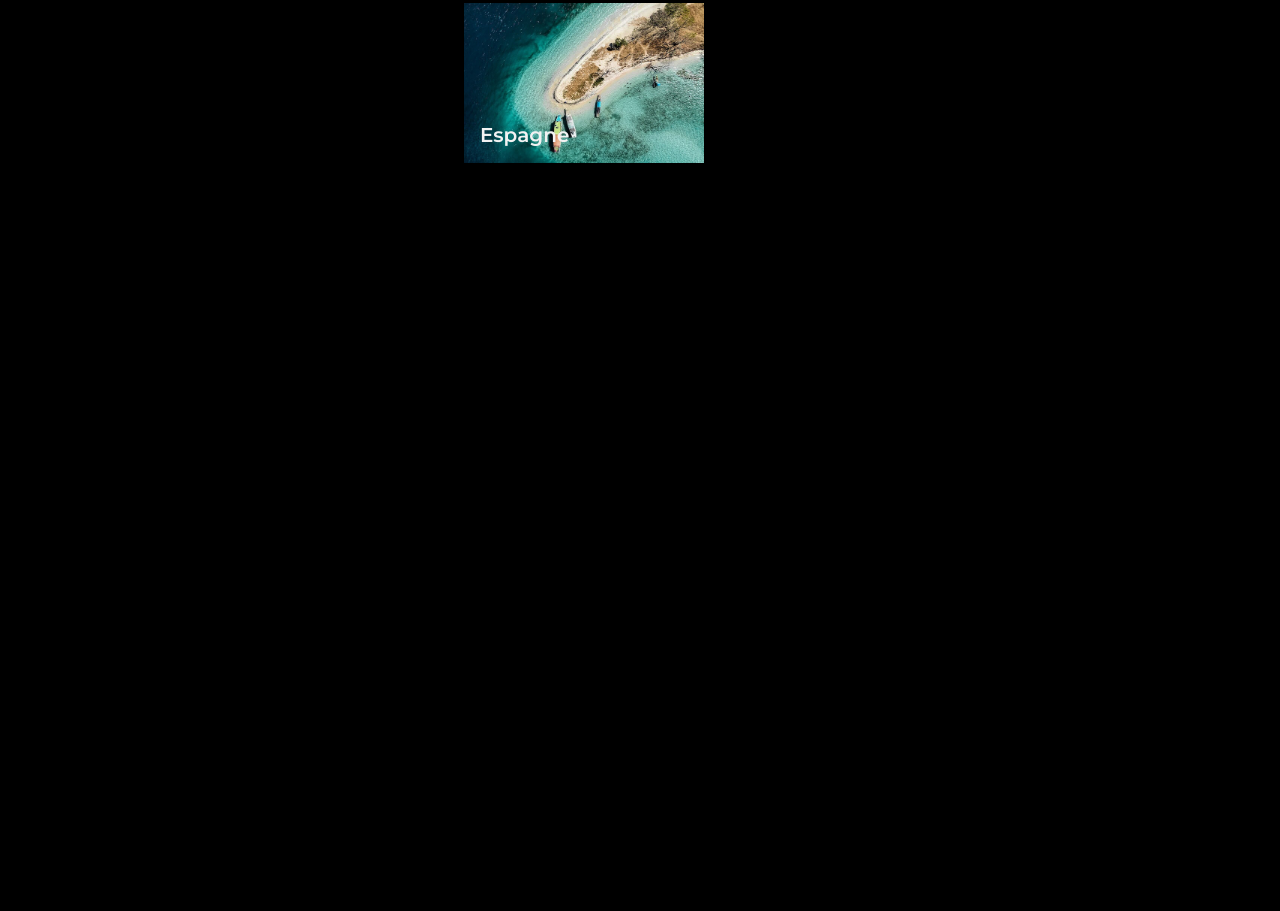
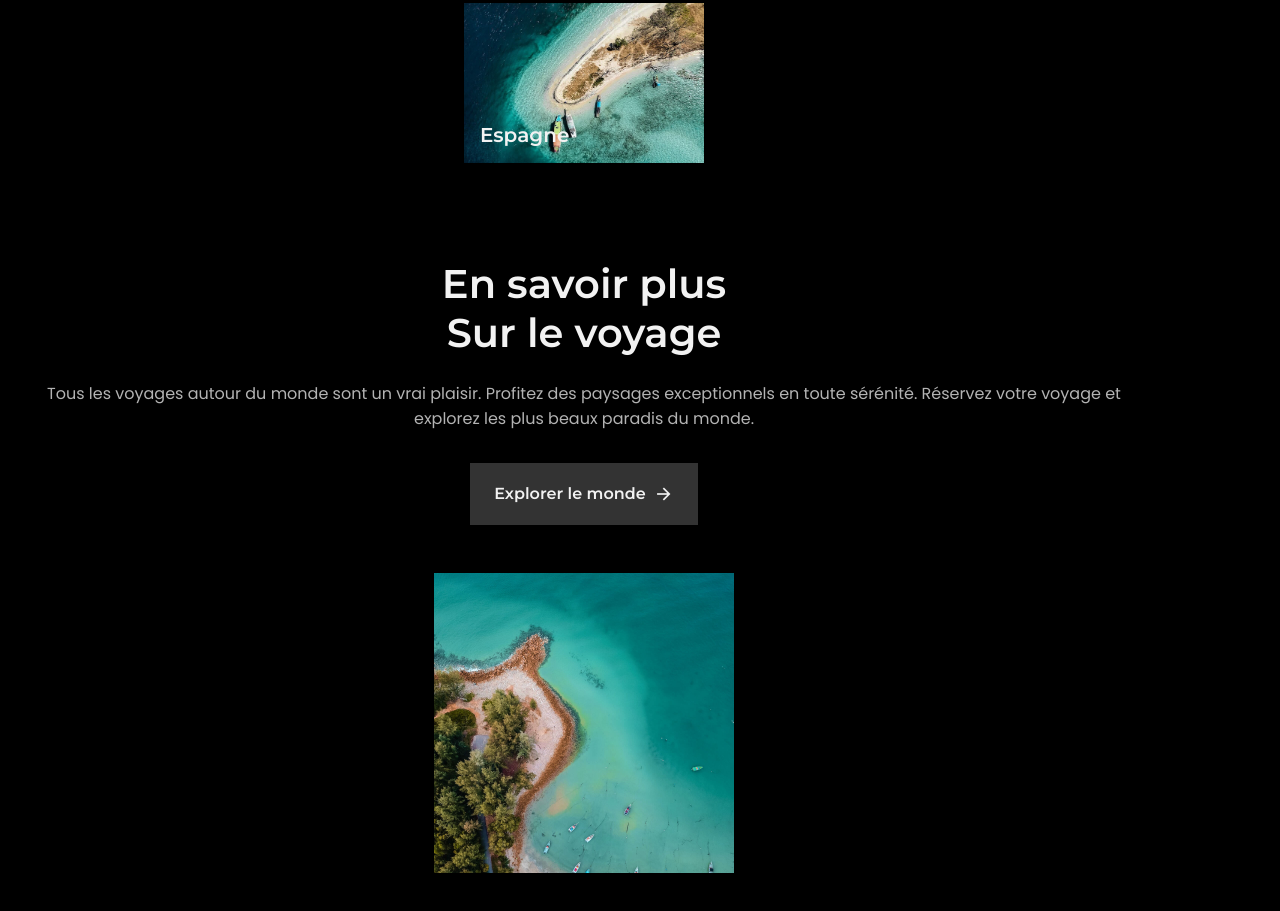
Before and after one commit to ValentinMadiot/travel-agency-2_ui, a plain HTML site: page index.html in a window 1280 px wide. Shown: the part 1104-2015 px from the top of the page. Before the commit the page ends 1667 px from the top, so only its background shows below. Drawn offline with nearby package versions, Linux system fonts and the light colour scheme.

Commit message:
add about section

```diff
--- a/assets/css/styles.css
+++ b/assets/css/styles.css
@@ -330,6 +330,41 @@ img {
 }
 
 /*=============== ABOUT ===============*/
+.about__container {
+  row-gap: 3rem;
+}
+
+.about__data {
+  text-align: center;
+}
+
+.about__description {
+  margin-bottom: 2rem;
+}
+
+.about__image {
+  position: relative;
+  justify-self: center;
+  overflow: hidden;
+}
+
+.about__img {
+  width: 300px;
+  transition: transform 0.4s;
+}
+
+.about__shadow {
+  position: absolute;
+  top: 0;
+  left: 0;
+  width: 100%;
+  height: 100%;
+  background: var(--shadow-gradient);
+}
+
+.about__image:hover .about__img {
+  transform: scale(1.2);
+}
 
 /*=============== POPULAR ===============*/
 
--- a/index.html
+++ b/index.html
@@ -120,7 +120,31 @@
       </section>
 
       <!--==================== ABOUT ====================-->
-      <section class="about section" id="about"></section>
+      <section class="about section" id="about">
+        <div class="about__container container grid">
+          <div class="about__data">
+            <h2 class="section__title">
+              En savoir plus <br />
+              Sur le voyage
+            </h2>
+            <p class="about__description">
+              Tous les voyages autour du monde sont un vrai plaisir. Profitez
+              des paysages exceptionnels en toute sérénité. Réservez votre
+              voyage et explorez les plus beaux paradis du monde.
+            </p>
+            <a href="#" class="button"
+              >Explorer le monde <i class="ri-arrow-right-line"></i
+            ></a>
+          </div>
+          <div class="about__image">
+            <img
+              src="assets/img/about-beach.jpg"
+              alt="image"
+              class="about__img" />
+            <div class="about__shadow"></div>
+          </div>
+        </div>
+      </section>
 
       <!--==================== POPULAR ====================-->
       <section class="popular section" id="popular"></section>
```
